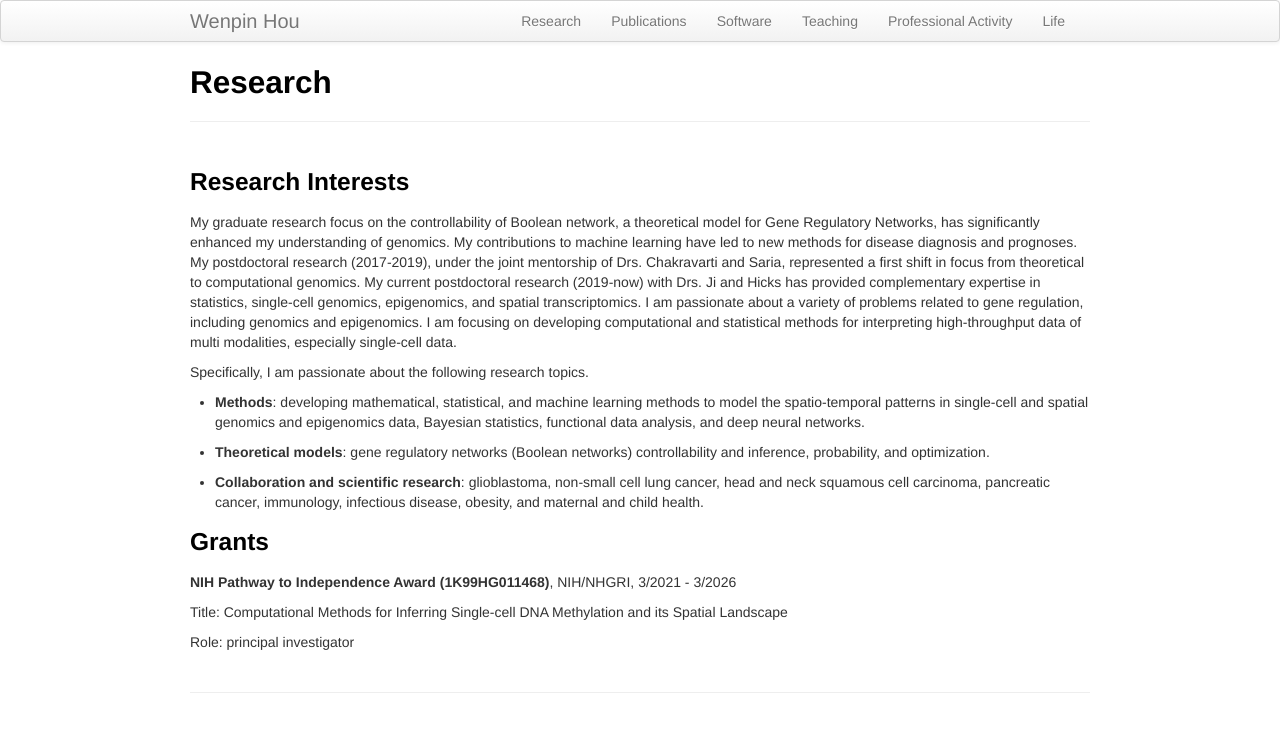
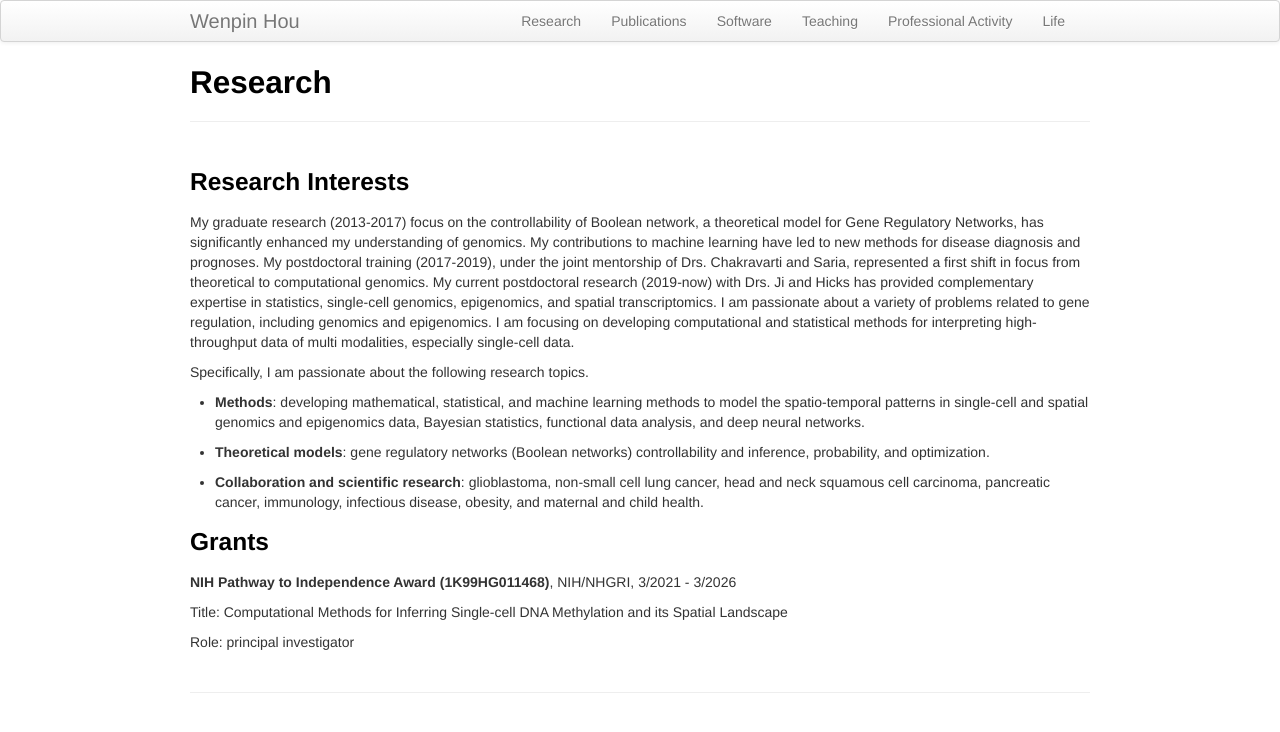
Before and after one commit to Winnie09/Wenpin_Hou, a Jekyll site: the page built from pages/research.md, in a window 1280 px wide. Shown: the top 732 px of the page. Built offline with Jekyll 4.4.1, drawn with Linux system fonts in a browser that asks for light colours.

Commit message:
Update research.md

```diff
--- a/pages/research.md
+++ b/pages/research.md
@@ -5,8 +5,8 @@
 
 ### Research Interests
 
-My graduate research focus on the controllability of Boolean network, a theoretical model for Gene Regulatory Networks, has significantly enhanced my understanding of genomics. My contributions to machine learning have led to new methods for disease diagnosis and prognoses.
-My postdoctoral research (2017-2019), under the joint mentorship of Drs. Chakravarti and Saria,
+My graduate research (2013-2017) focus on the controllability of Boolean network, a theoretical model for Gene Regulatory Networks, has significantly enhanced my understanding of genomics. My contributions to machine learning have led to new methods for disease diagnosis and prognoses.
+My postdoctoral training (2017-2019), under the joint mentorship of Drs. Chakravarti and Saria,
 represented a first shift in focus from theoretical to computational genomics.
 My current postdoctoral research (2019-now) with Drs. Ji and Hicks has provided complementary expertise in statistics, single-cell genomics, epigenomics, and spatial transcriptomics. I am passionate about a variety of problems related to gene regulation, including genomics and epigenomics. I am focusing on developing computational and statistical methods for interpreting high-throughput data of multi modalities, especially single-cell data.
 
```
